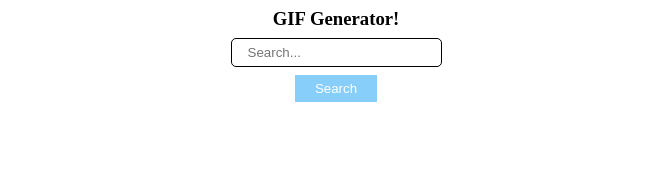
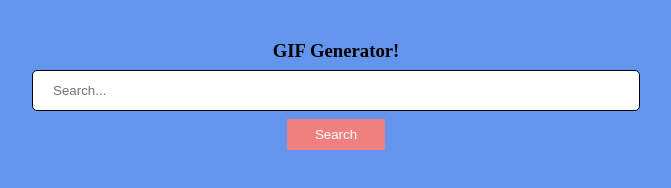
Before and after one commit to irlgabriel/random-gif-generator, a website built with webpack: page dist/index.html in a window 1280 px wide. Shown: the whole page, without its empty margins (304-975 px from the left). Built offline with nearby package versions, Linux system fonts and the light colour scheme.

Commit message:
last commit

```diff
--- a/src/script.js
+++ b/src/script.js
@@ -2,7 +2,8 @@ import './styles.scss'
 
 const form = document.querySelector('form');
 const images = document.querySelector('.images')
-console.log('asdadas');
+const container = document.querySelector('.container');
+
 form.addEventListener('submit', (e) => {
   e.preventDefault();
   const query = e.target.search.value
@@ -15,11 +16,20 @@ form.addEventListener('submit', (e) => {
     const img = document.createElement('img');
     img.classList.add("image")
     img.src = response.data.images.original.url;
+
     images.appendChild(img)
   })
   .catch((err) => {
     const p = document.createElement('p');
     p.innerHTML = err.message;
+    p.classList.add('flash');
+    p.style.position = "relative";
+
+    container.appendChild(p);
+
+    setTimeout(() => {
+      p.remove();
+    }, 3000)
   })
 
 })
--- a/src/styles.scss
+++ b/src/styles.scss
@@ -14,15 +14,22 @@ form {
 input[type="text"] {
   border-radius: 5px;
   border: 1px black solid;
-  padding: .375rem 1rem;
+  padding: .75rem 1.25rem;
+  width: 50%;
 }
 
 button {
-  padding: .375rem 1.25rem;
+  padding: .5rem 1.75rem;
   border: none;
-  background: lightskyblue;
+  background: lightcoral;
   color: white;
   margin: .5rem 0;
+  transition: all .5s ease;
+
+  &:hover {
+    background: white;
+    color: lightcoral;
+  }
 }
 
 h3 {
@@ -36,3 +43,11 @@ h3 {
   width: 200px;
   height: 200px;
 }
+
+.container {
+  max-width: 1300px;
+  min-height  : 100vh;
+  margin: 0 auto;
+  padding: 2rem;
+  background: cornflowerblue;
+}
```
Also changed, not shown: dist/bundle.js, dist/index.html.
